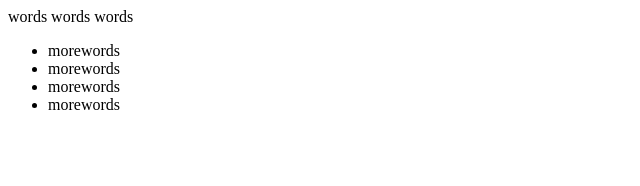
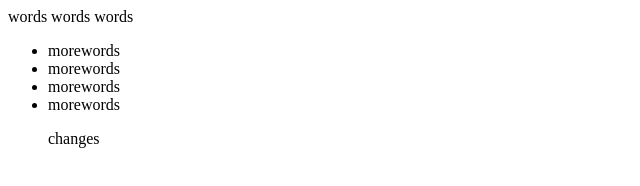
Before and after one commit to ryanhall999/first-form, a plain HTML site: page index.html in a window 1280 px wide. Shown: the full height of the page, 0-640 px from the left. Drawn offline with Linux system fonts and the light colour scheme.

Commit message:
Update index.html

```diff
--- a/index.html
+++ b/index.html
@@ -7,5 +7,6 @@
         <li>morewords</li>
         <li>morewords</li>
     </ul>
+    <ol>changes</ol>
 </body>
 </html>
```
